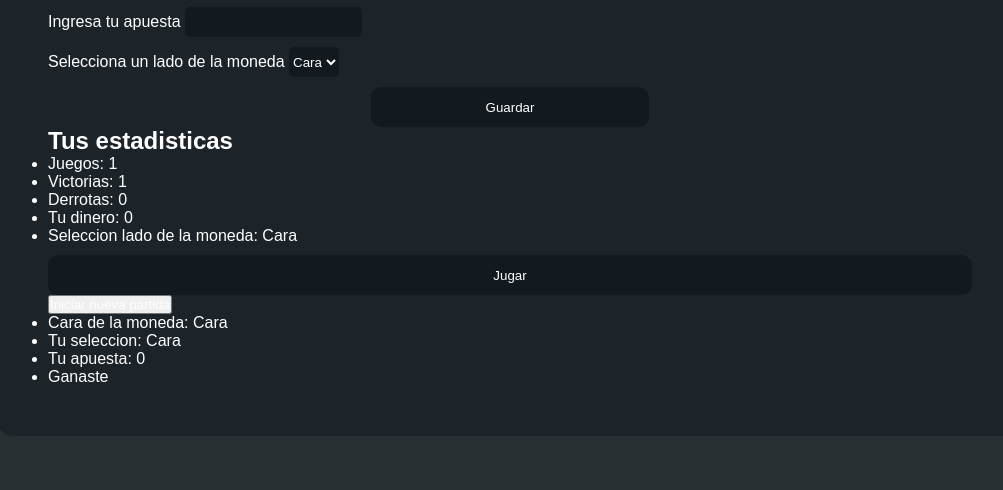
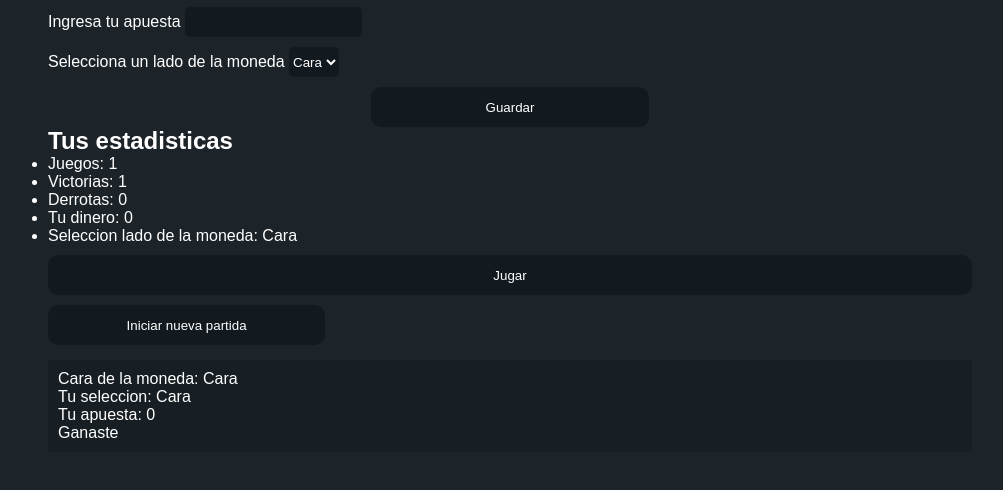
Before and after one commit to xXlion370Xx/face-stamp-game, a plain HTML site: page index.html in a window 1280 px wide. Both pictures are taken after a click on the button "Jugar". Shown: the part 268-758 px from the top of the page, without its empty margins (130-1133 px from the left). Drawn offline with Linux system fonts and the light colour scheme.

Commit message:
Add styles for items created from js

```diff
--- a/css/style.css
+++ b/css/style.css
@@ -67,3 +67,23 @@ label {
 .buttons {
     background-color: #131a1f;
 }
+
+.game {
+    padding: 10px;
+    margin-top: 15px;
+    background-color: #181f24;
+}
+
+.game ul {
+    list-style: none;
+}
+
+.new-game {
+    width: 30%;
+    height: 40px;
+    margin-top: 10px;
+    border-radius: 10px;
+    align-self: center;
+    border: none;
+    background-color: #131a1f;
+}
```
